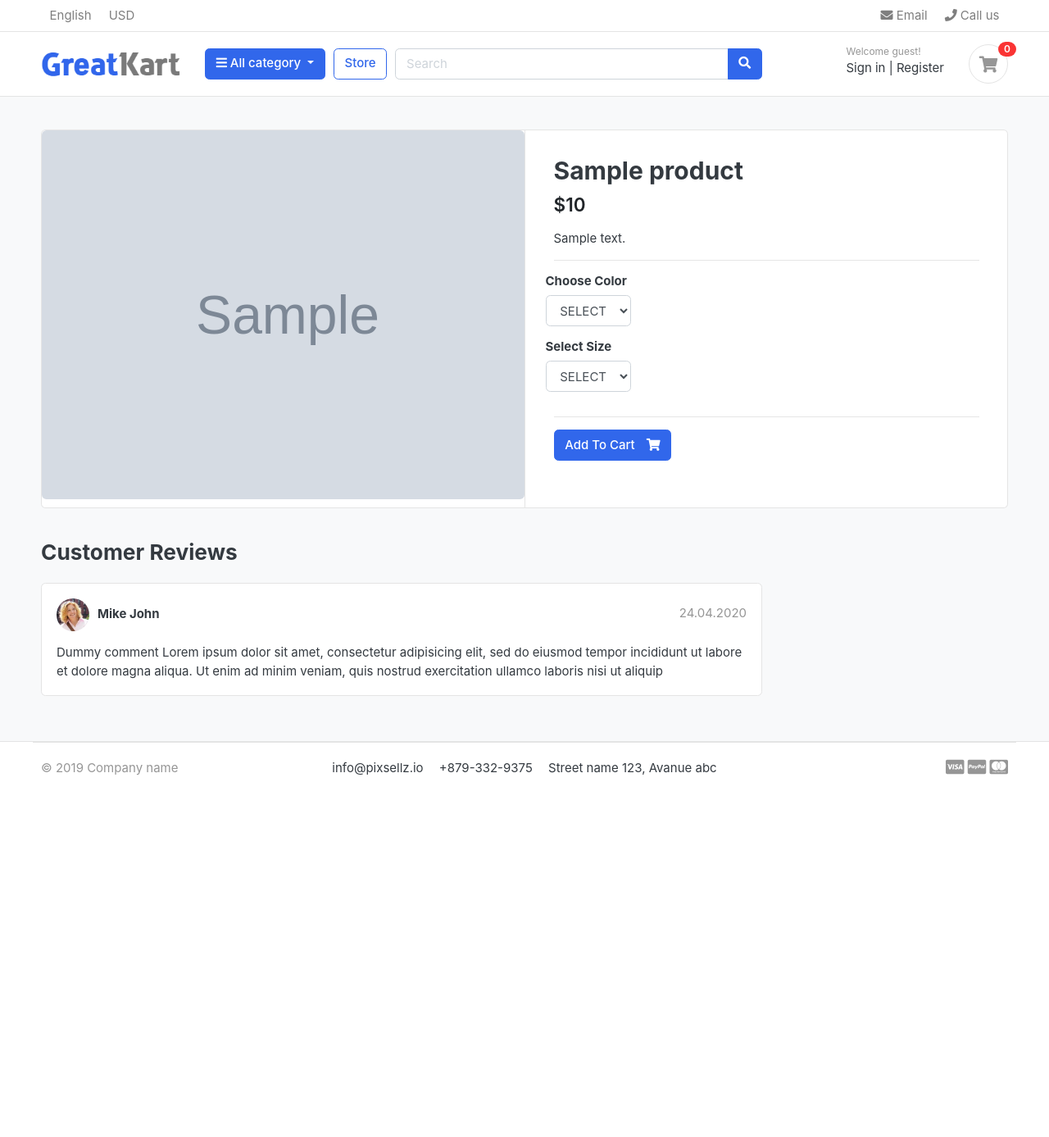
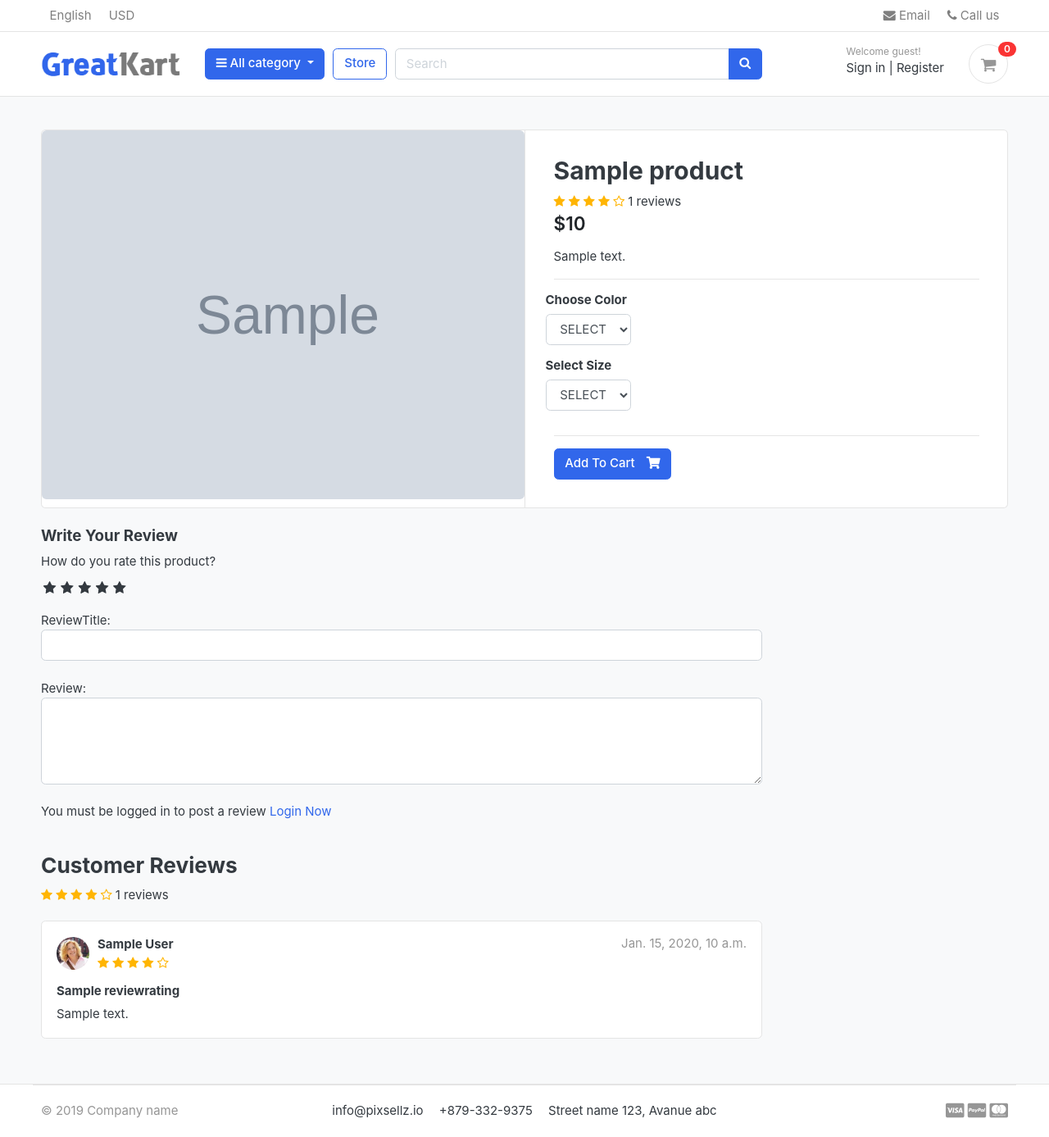
Before and after one commit to srikanth1893/greatKart-django, a Django app: a page that uses templates/base.html in a window 1280 px wide. Shown: the whole page at 82% size. Before the commit the page ends 946 px from the top, so only its background shows below. Run offline with Django 3.2, Linux system fonts and the light colour scheme; tables that the repository leaves empty hold one stand-in row (values such as "Sample post"); grey boxes marked "Sample" are stand-in pictures; some libraries are stand-ins or nearby versions; some web fonts are replaced.

Commit message:
review and rating system

```diff
--- /dev/null
+++ b/GreatKart/static/css/custom.css
@@ -0,0 +1,34 @@
+.rate > input{
+  display:none;
+}
+.rate{
+  display:inline-block;
+  border:0;
+}
+.rate > label{
+  float:right;
+}
+.rate > label:before{
+  display:inline-block;
+  font-size: 1.1rem;
+  font-family: FontAwesome;
+  content:"\f005";
+  margin:0;
+  padding:0.3rem 0.2rem;
+  cursor:pointer;
+}
+.rate .half:before{
+  content:"\f089";
+  position:absolute;
+  padding-right: 0;
+}
+input:checked ~ label,label:hover ~ label{
+  color:#ffb503;
+}
+input:checked + label:hover,input:checked ~ label:hover,input:checked ~ label:hover ~ label,label:hover ~ input:checked ~ label{
+color:#cc9000;
+}
+
+.rating-star i{
+  color: #ffb503 !important;
+}
--- a/accounts/models.py
+++ b/accounts/models.py
@@ -57,6 +57,10 @@ class Account(AbstractBaseUser):
 
     objects = MyAccountManager()
 
+
+    def full_name(self):
+        return f'{self.first_name} {self.last_name}'
+
     def __str__(self):
         return self.email
 
--- a/store/admin.py
+++ b/store/admin.py
@@ -1,5 +1,5 @@
 from django.contrib import admin
-from .models import Product,Variation
+from .models import Product,Variation,ReviewRating
 
 # Register your models here.
 class ProductAdmin(admin.ModelAdmin):
@@ -13,3 +13,4 @@ class VariationAdmin(admin.ModelAdmin):
 
 admin.site.register(Product,ProductAdmin)
 admin.site.register(Variation,VariationAdmin)
+admin.site.register(ReviewRating)
--- a/store/urls.py
+++ b/store/urls.py
@@ -6,4 +6,5 @@ urlpatterns = [
     path('category/<slug:category_slug>/',views.store,name='products_by_category'),
     path('category/<slug:category_slug>/<slug:product_slug>/',views.product_detail,name='product_detail'),
     path('search/',views.search,name='search'),
+    path('submit_review/<int:product_id>/',views.submit_review,name='submit_review')
 ]
--- a/store/views.py
+++ b/store/views.py
@@ -1,12 +1,14 @@
-from django.shortcuts import render,get_object_or_404
-from .models import Product
+from django.shortcuts import render,get_object_or_404,redirect
+from .models import Product,ReviewRating
 from category.models import Category
 from carts.views import _cart_id
 from carts.models import CartItem
 from django.core.paginator import EmptyPage,PageNotAnInteger,Paginator
 from django.http import HttpResponse
 from django.db.models import Q
-
+from .forms import ReviewForm
+from django.contrib import messages
+from orders.models import OrderProduct
 # Create your views here.
 def store(request,category_slug=None):
     categeries = None
@@ -39,10 +41,20 @@ def product_detail(request,category_slug,product_slug):
         in_cart = CartItem.objects.filter(cart__cart_id = _cart_id(request),product = single_product).exists()
     except Exception as e:
          raise e
-
+    if request.user.is_authenticated:
+       try:
+           orderproduct = OrderProduct.objects.filter(user=request.user,product_id=single_product.id).exists()
+       except OrderProduct.DoesNotExist:
+           orderproduct = None
+    else:
+        orderproduct = None
+    #Get the review
+    reviews = ReviewRating.objects.filter(product_id=single_product.id,status=True)
     context = {
     'single_product':single_product,
     'in_cart':in_cart,
+    'orderproduct':orderproduct,
+    'reviews':reviews,
     }
     return render(request,'store/product_detail.html',context)
 
@@ -58,3 +70,27 @@ def search(request):
     'product_count':product_count,
     }
     return render(request,'store/store.html',context)
+
+def submit_review(request,product_id):
+    url = request.META.get('HTTP_REFERER')
+    if request.method == 'POST':
+        try:
+            reviews = ReviewRating.objects.get(user__id=request.user.id,product__id=product_id)
+            form = ReviewForm(request.POST,instance=reviews)
+            form.save()
+            messages.success(request,'Thank you! Your review has been updated.')
+            return redirect(url)
+
+        except ReviewRating.DoesNotExist:
+            form = ReviewForm(request.POST)
+            if form.is_valid():
+                data = ReviewRating()
+                data.subject = form.cleaned_data['subject']
+                data.rating = form.cleaned_data['rating']
+                data.review = form.cleaned_data['review']
+                data.ip = request.META.get('REMOTE_ADDR')
+                data.product_id = product_id
+                data.user_id = request.user.id
+                data.save()
+                messages.success(request,'Thank you! Your review has been submited.')
+                return redirect(url)
--- a/templates/base.html
+++ b/templates/base.html
@@ -25,7 +25,8 @@
 <!-- custom style -->
 <link href="{% static 'css/ui.css' %}" rel="stylesheet" type="text/css"/>
 <link href="{% static 'css/responsive.css' %}" rel="stylesheet" media="only screen and (max-width: 1200px)" />
-
+<link href="{% static 'css/custom.css' %}" rel="stylesheet" type="text/css"/>
+<link rel="stylesheet" href="https://cdnjs.cloudflare.com/ajax/libs/font-awesome/4.7.0/css/font-awesome.min.css">
 <!-- custom javascript -->
 <script src="{% static 'js/script.js' %}" type="text/javascript"></script>
 <!-- PayPal Script -->
--- a/templates/store/product_detail.html
+++ b/templates/store/product_detail.html
@@ -20,6 +20,17 @@
 				{% csrf_token %}
         <article class="content-body">
        <h2 class="title">{{single_product.product_name}}</h2>
+			 <div class="rating-star">
+				 <span>
+					 <i class="fa fa-star{% if single_product.averageReview < 0.5 %}-o{% elif single_product.averageReview >= 0.5 and single_product.averageReview < 1 %}-half-o{% endif %}" aria-hidden="true"></i>
+					 <i class="fa fa-star{% if single_product.averageReview < 1.5 %}-o{% elif single_product.averageReview >= 1.5 and single_product.averageReview < 2 %}-half-o{% endif %}" aria-hidden="true"></i>
+					 <i class="fa fa-star{% if single_product.averageReview < 2.5 %}-o{% elif single_product.averageReview >= 2.5 and single_product.averageReview < 3 %}-half-o{% endif %}" aria-hidden="true"></i>
+					 <i class="fa fa-star{% if single_product.averageReview < 3.5 %}-o{% elif single_product.averageReview >= 3.5 and single_product.averageReview < 4 %}-half-o{% endif %}" aria-hidden="true"></i>
+					 <i class="fa fa-star{% if single_product.averageReview < 4.5 %}-o{% elif single_product.averageReview >= 4.5 and single_product.averageReview < 5 %}-half-o{% endif %}" aria-hidden="true"></i>
+           <span>{{single_product.countReview}} reviews</span>
+				 </span>
+			 </div>
+
         <div class="mb-3">
 	        <var class="price h4">${{single_product.price}}</var>
         </div>
@@ -66,29 +77,86 @@
 <div class="row">
 			<div class="col-md-9">
 
-	<header class="section-heading">
-		<h3>Customer Reviews </h3>
 
+    <form class="" action="{% url 'submit_review' single_product.id %}" method="POST">
+    	{% csrf_token %}
+			<h5>Write Your Review</h5>
+
+			<div class="">
+				<!-- Rating Stars -->
+				<label for="">How do you rate this product?</label>
+				<br>
+				<div class="rate">
+					<input type="radio" name="rating" id="rating10" value="5" required><label for="rating10" title="5"></label>
+					<input type="radio" name="rating" id="rating9" value="4.5" required><label for="rating9" title="4.5" class="half"></label>
+					<input type="radio" name="rating" id="rating8" value="4" required><label for="rating8" title="4"></label>
+					<input type="radio" name="rating" id="rating7" value="3.5" required><label for="rating7" title="3.5" class="half"></label>
+					<input type="radio" name="rating" id="rating6" value="3" required><label for="rating6" title="3"></label>
+					<input type="radio" name="rating" id="rating5" value="2.5" required><label for="rating5" title="2.5" class="half"></label>
+					<input type="radio" name="rating" id="rating4" value="2" required><label for="rating4" title="2"></label>
+					<input type="radio" name="rating" id="rating3" value="1.5" required><label for="rating3" title="1.5" class="half"></label>
+					<input type="radio" name="rating" id="rating2" value="1" required><label for="rating2" title="1"></label>
+					<input type="radio" name="rating" id="rating1" value="0.5" required><label for="rating1" title="0.5" class="half"></label>
+				</div>
+				<br>
+				ReviewTitle:
+				<input type="text" class="form-control" name="subject" required>
+				<br>
+				Review:
+				<textarea name="review" rows="4" class="form-control" required></textarea>
+				<br>
+				{% if user.is_authenticated %}
+				 {% if orderproduct %}
+			     <input type="submit" value="Submit Review" class="btn btn-primary">
+				 {% else %}
+           <p>You must purchase this product to post a review.</p>
+				 {% endif %}
+				{%else%}
+				<p>You must be logged in to post a review <span><a href="{% url 'login'%}">Login Now</a></span></p>
+				{% endif %}
+			</div>
+		{% include 'includes/alerts.html'%}
+    </form>
+    <br>
+<header class="section-heading">
+	<h3>Customer Reviews </h3>
+	<div class="rating-star">
+		<span>
+			<i class="fa fa-star{% if single_product.averageReview < 0.5 %}-o{% elif single_product.averageReview >= 0.5 and single_product.averageReview < 1 %}-half-o{% endif %}" aria-hidden="true"></i>
+			<i class="fa fa-star{% if single_product.averageReview < 1.5 %}-o{% elif single_product.averageReview >= 1.5 and single_product.averageReview < 2 %}-half-o{% endif %}" aria-hidden="true"></i>
+			<i class="fa fa-star{% if single_product.averageReview < 2.5 %}-o{% elif single_product.averageReview >= 2.5 and single_product.averageReview < 3 %}-half-o{% endif %}" aria-hidden="true"></i>
+		  <i class="fa fa-star{% if single_product.averageReview < 3.5 %}-o{% elif single_product.averageReview >= 3.5 and single_product.averageReview < 4 %}-half-o{% endif %}" aria-hidden="true"></i>
+			<i class="fa fa-star{% if single_product.averageReview < 4.5 %}-o{% elif single_product.averageReview >= 4.5 and single_product.averageReview < 5 %}-half-o{% endif %}" aria-hidden="true"></i>
+      <span>{{single_product.countReview}} reviews</span>
+		</span>
+	</div>
 	</header>
-
+	{% for review in reviews %}
 	<article class="box mb-3">
 		<div class="icontext w-100">
 			<img src="{% static './images/avatars/avatar1.jpg'%}" class="img-xs icon rounded-circle">
 			<div class="text">
-				<span class="date text-muted float-md-right">24.04.2020 </span>
-				<h6 class="mb-1">Mike John </h6>
-
+				<span class="date text-muted float-md-right">{{review.updated_at}}</span>
+				<h6 class="mb-1">{{review.user.full_name}} </h6>
+        <div class="rating-star">
+					<span>
+						<i class="fa fa-star{% if review.rating == 0.5 %}-half-o{% elif review.rating < 1 %}-o{% endif %}" aria-hidden="true"></i>
+						<i class="fa fa-star{% if review.rating == 1.5 %}-half-o{% elif review.rating < 2 %}-o{% endif %}" aria-hidden="true"></i>
+						<i class="fa fa-star{% if review.rating == 2.5 %}-half-o{% elif review.rating < 3 %}-o{% endif %}" aria-hidden="true"></i>
+						<i class="fa fa-star{% if review.rating == 3.5 %}-half-o{% elif review.rating < 4 %}-o{% endif %}" aria-hidden="true"></i>
+						<i class="fa fa-star{% if review.rating == 4.5 %}-half-o{% elif review.rating < 5 %}-o{% endif %}" aria-hidden="true"></i>
+					</span>
+        </div>
 			</div>
 		</div> <!-- icontext.// -->
 		<div class="mt-3">
+			<h6>{{review.subject}}</h6>
 			<p>
-				Dummy comment Lorem ipsum dolor sit amet, consectetur adipisicing elit, sed do eiusmod
-				tempor incididunt ut labore et dolore magna aliqua. Ut enim ad minim veniam,
-				quis nostrud exercitation ullamco laboris nisi ut aliquip
+				{{review.review}}
 			</p>
 		</div>
 	</article>
-
+{% endfor %}
 
 
 	</div> <!-- col.// -->
```
Also changed, not shown: store/forms.py (added, +7 -0 lines), store/models.py (+30 -1 lines), store/migrations/0004_reviewrating.py (added), store/migrations/0005_auto_20230830_1119.py (added).
